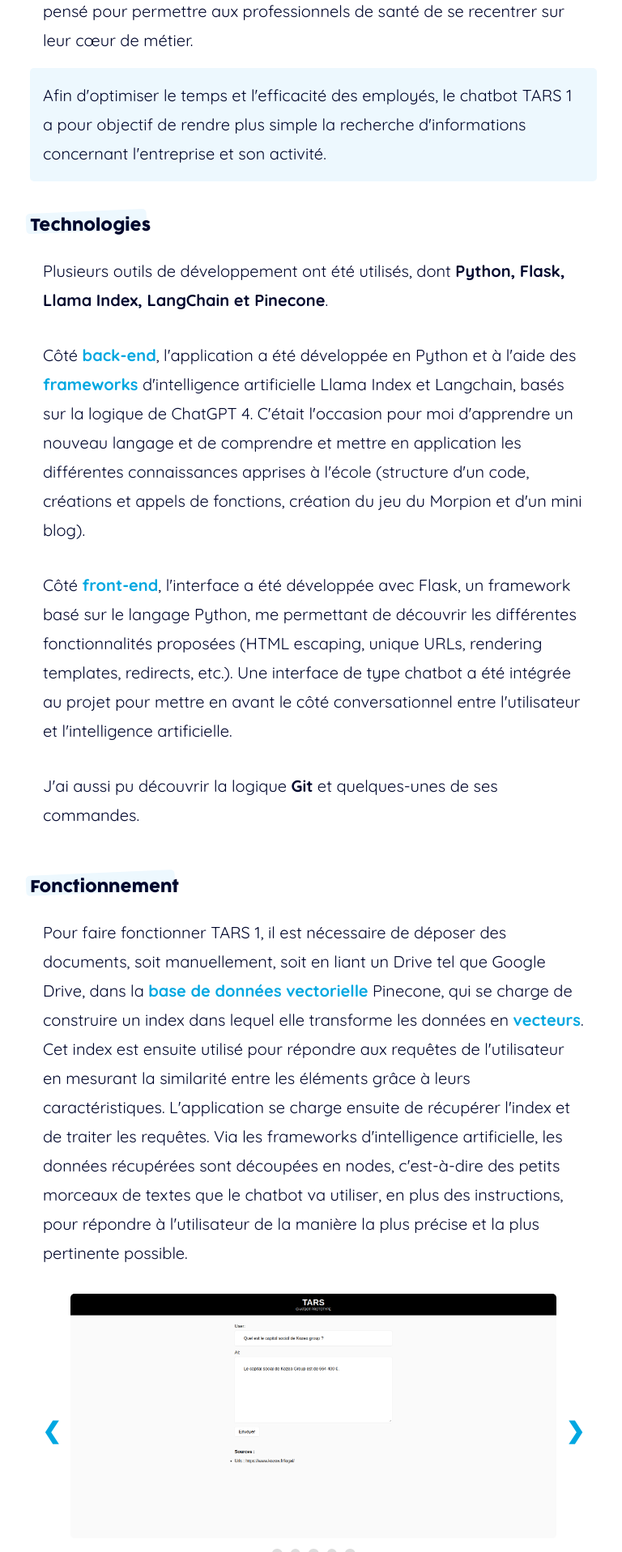
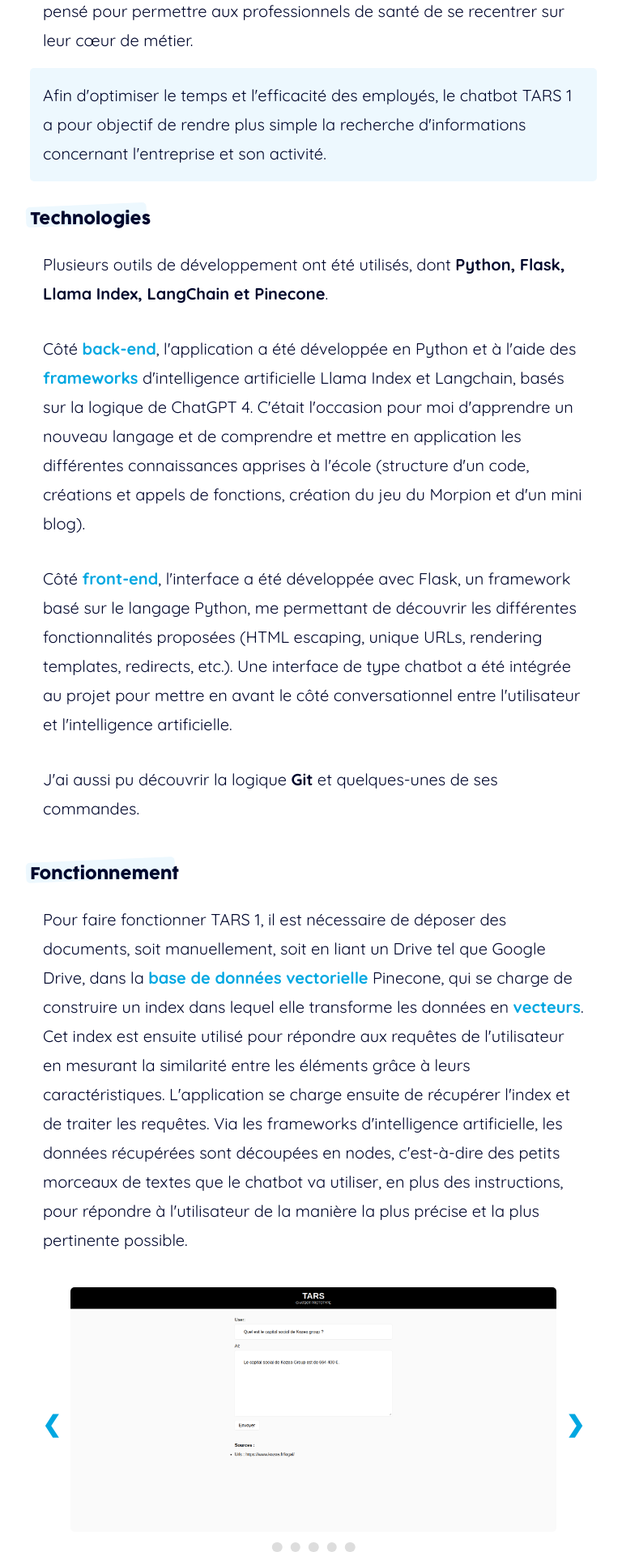
Before and after one commit to Akkyaane/Portfolio, a PHP site: page /templates/projects/tars-chatbot.html in a window 1280 px wide. Shown: the part 543-2460 px from the top of the page at 81% size, without its empty margins (253-1021 px from the left). Run offline with PHP 8.4, Linux system fonts and the light colour scheme.

Commit message:
Correct padding for projects

```diff
--- a/assets/css/projects.css
+++ b/assets/css/projects.css
@@ -118,20 +118,23 @@ header {
 }
 
 .about-project-context {
-    padding-bottom: 2rem;
+    padding-bottom: 1.5rem;
 }
 
 .about-project-technologies {
-    padding-bottom: 2rem;
+    padding-bottom: 1.5rem;
+}
+
+.about-project-use {
+    padding-bottom: 1.5rem;
 }
 
 .about-project-conclusion {
-    padding-bottom: 2rem;
+    padding-bottom: 1.5rem;
 }
 
 .carousel-container-1 {
-    margin-bottom: 2rem;
-    margin-top: 1rem;
+    margin-bottom: 1.5rem;
     position: relative;
 }
 
@@ -194,7 +197,7 @@ header {
 
 iframe {
     border-radius: 5px;
-    padding-bottom: 2rem;
+    padding-bottom: 1.5rem;
     width: 95%;
 }
 
```
